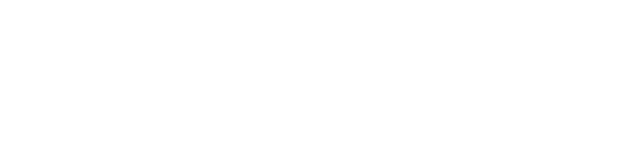
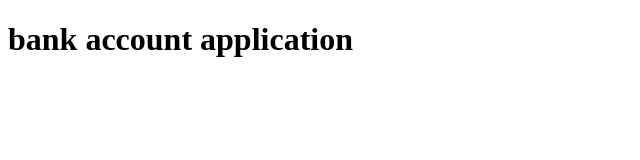
Before and after one commit to maranatha-ruth/Bank-account-application, a plain HTML site: page index.html in a window 1280 px wide. Shown: the whole page, without its empty margins (0-640 px from the left). Drawn offline with Linux system fonts and the light colour scheme.

Commit message:
added heading

```diff
--- a/index.html
+++ b/index.html
@@ -4,9 +4,9 @@
     <meta charset="UTF-8">
     <meta name="viewport" content="width=device-width, initial-scale=1.0">
     <meta http-equiv="X-UA-Compatible" content="ie=edge">
-    <title>Document</title>
+    <title>bak account</title>
 </head>
 <body>
-
+    <h1>bank account application</h1>
 </body>
 </html>
```
Also changed, not shown: 1 other file.
